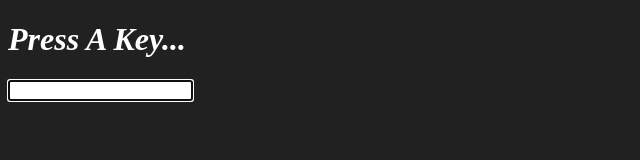
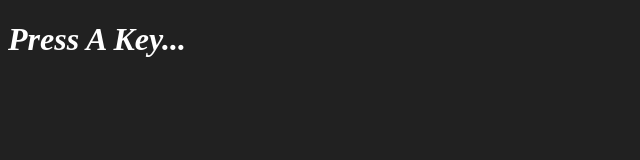
Before and after one commit to S-SUBHA/keyboard-checker, a plain HTML site: page index.html in a window 1280 px wide. Shown: the whole page, without its empty margins (0-640 px from the left). Drawn offline with Linux system fonts and the light colour scheme.

Commit message:
Bug fixes

```diff
--- a/index.html
+++ b/index.html
@@ -8,7 +8,7 @@
   </head>
   <body>
     <h1><i>Press A Key...</i></h1>
-    <input type="text" autofocus>
+    <input type="text" autofocus style="display: none;">
   </body>
   <script src="./script.js" type="text/javascript"></script>
 </html>
```
